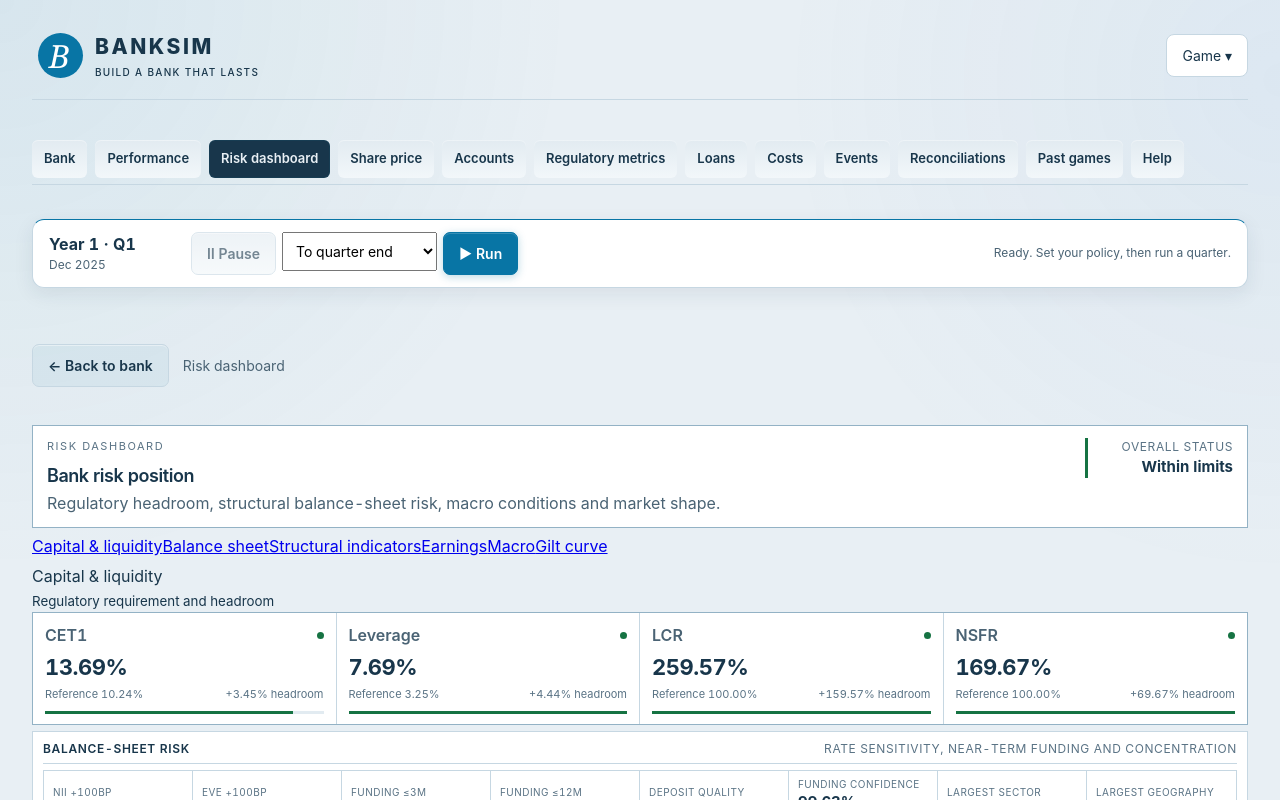
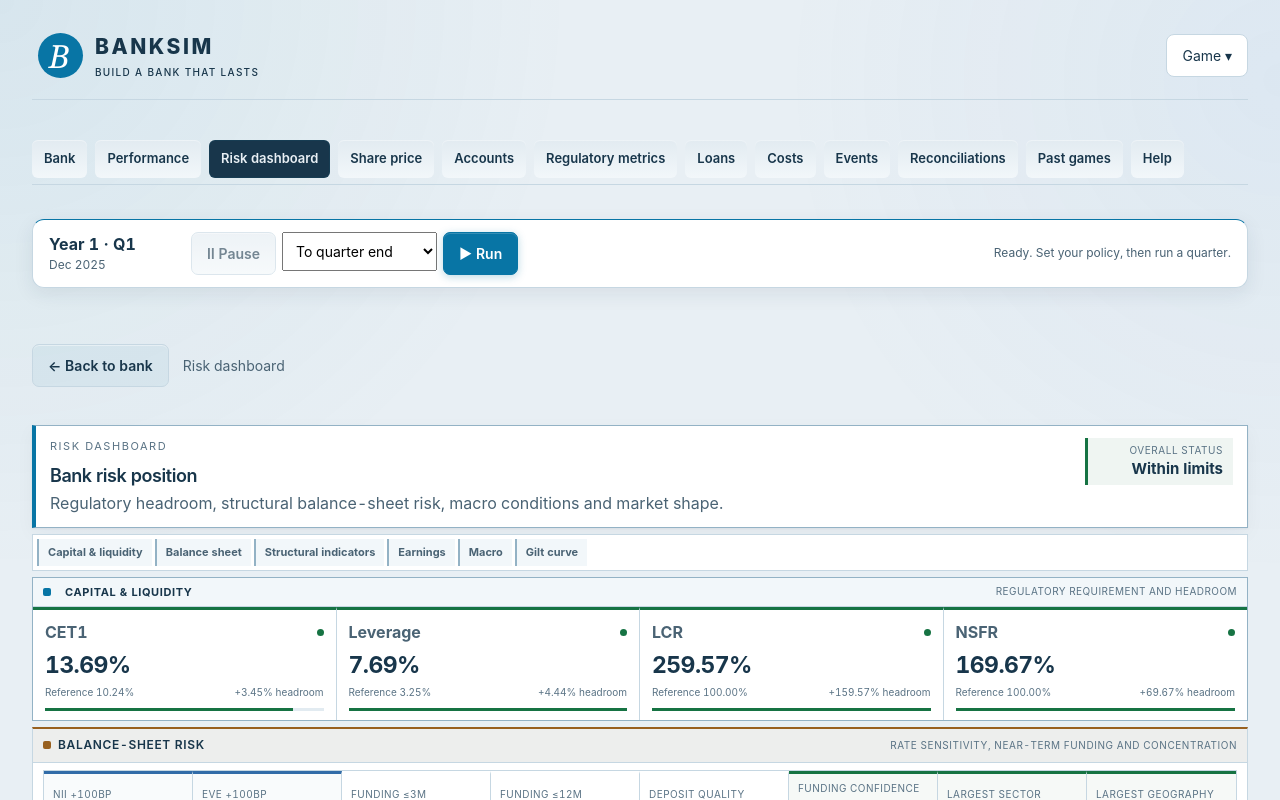
Before and after one commit to andrewlinn957/banksim, a React (Vite) app: page / in a window 1280 px wide. Both pictures are taken after a click on the button "Risk dashboard". Shown: the top 800 px of the page. Built offline with nearby package versions, Linux system fonts and the light colour scheme.

Commit message:
Add visual hierarchy and chart styling to risk dashboard

```diff
--- a/src/components/RiskDashboard.css
+++ b/src/components/RiskDashboard.css
@@ -1,5 +1,18 @@
 .risk-command {
+  --risk-balance: #98601f;
+  --risk-structural: #75579a;
+  --risk-earnings: #25725f;
+  --risk-macro: #326ca8;
+  --risk-curve: #167c8a;
   gap: 8px;
+}
+
+[data-theme='dark'] .risk-command {
+  --risk-balance: #d79a50;
+  --risk-structural: #b99ad7;
+  --risk-earnings: #68b59e;
+  --risk-macro: #79aee2;
+  --risk-curve: #58b5bf;
 }
 
 .risk-command-header {
@@ -9,7 +22,9 @@
   gap: 16px;
   padding: 12px 14px;
   border: 1px solid var(--border-strong);
+  border-left: 4px solid var(--accent);
   background: var(--panel-strong);
+  box-shadow: var(--card-shadow);
 }
 
 .risk-command-header h2 {
@@ -19,39 +34,127 @@
 
 .risk-command-status {
   min-width: 148px;
-  padding-left: 12px;
+  padding: 5px 10px 5px 12px;
   border-left: 3px solid var(--border-strong);
+  background: var(--bg-3);
   display: flex;
   flex-direction: column;
   align-items: flex-end;
 }
 
 .risk-command-status span,
-.risk-panel-heading span {
+.risk-panel-heading > span {
   color: var(--dim);
-  font-size: 12px;
+  font-size: 10px;
   text-transform: uppercase;
-  letter-spacing: .05em;
+  letter-spacing: .055em;
 }
 
 .risk-command-status strong {
   font-size: 15px;
 }
 
-.risk-command-status.status-good { border-left-color: var(--positive); }
-.risk-command-status.status-watch { border-left-color: var(--warning); }
-.risk-command-status.status-bad { border-left-color: var(--danger); }
+.risk-command-status.status-good {
+  border-left-color: var(--positive);
+  background: color-mix(in srgb, var(--positive) 7%, var(--panel-strong));
+}
+.risk-command-status.status-watch {
+  border-left-color: var(--warning);
+  background: color-mix(in srgb, var(--warning) 8%, var(--panel-strong));
+}
+.risk-command-status.status-bad {
+  border-left-color: var(--danger);
+  background: color-mix(in srgb, var(--danger) 7%, var(--panel-strong));
+}
+
+.risk-jump-nav {
+  display: flex;
+  align-items: center;
+  gap: 3px;
+  padding: 4px;
+  border: 1px solid var(--border);
+  background: var(--panel-strong);
+  overflow-x: auto;
+  scrollbar-width: thin;
+}
+
+.risk-jump-nav a {
+  flex: 0 0 auto;
+  padding: 5px 9px;
+  color: var(--muted);
+  border-left: 2px solid var(--border-strong);
+  background: var(--bg-3);
+  font-size: 11px;
+  font-weight: 650;
+  text-decoration: none;
+}
+
+.risk-jump-nav a:hover,
+.risk-jump-nav a:focus-visible {
+  color: var(--text);
+  border-left-color: var(--accent);
+  background: color-mix(in srgb, var(--accent) 8%, var(--panel-strong));
+}
+
+.risk-signal-section {
+  border: 1px solid var(--border-strong);
+  background: var(--panel-strong);
+  scroll-margin-top: 8px;
+}
+
+.risk-section-heading {
+  display: flex;
+  align-items: center;
+  justify-content: space-between;
+  gap: 12px;
+  padding: 6px 10px;
+  border-bottom: 1px solid var(--border);
+  background: var(--bg-3);
+}
+
+.risk-section-heading > div {
+  display: flex;
+  align-items: center;
+  gap: 7px;
+  font-size: 11px;
+  font-weight: 700;
+  text-transform: uppercase;
+  letter-spacing: .055em;
+}
+
+.risk-section-heading small {
+  color: var(--dim);
+  font-size: 10px;
+  text-transform: uppercase;
+  letter-spacing: .045em;
+}
+
+.risk-section-mark {
+  display: inline-block;
+  width: 8px;
+  height: 8px;
+  margin-right: 7px;
+  border-radius: 2px;
+  background: var(--accent);
+}
+
+.risk-mark-regulatory { background: var(--accent); }
+.risk-mark-balance { background: var(--risk-balance); }
+.risk-mark-structural { background: var(--risk-structural); }
+.risk-mark-earnings { background: var(--risk-earnings); }
+.risk-mark-macro { background: var(--risk-macro); }
+.risk-mark-curve { background: var(--risk-curve); }
 
 .risk-signal-grid {
   display: grid;
   grid-template-columns: repeat(4, minmax(0, 1fr));
-  border: 1px solid var(--border-strong);
   background: var(--panel-strong);
 }
 
 .risk-signal {
-  padding: 10px 12px;
+  padding: 10px 12px 9px;
   border-right: 1px solid var(--border);
+  border-top: 3px solid var(--border-strong);
 }
 
 .risk-signal:last-child { border-right: 0; }
@@ -67,20 +170,20 @@
 
 .risk-signal-label {
   color: var(--muted);
-  font-weight: 600;
+  font-weight: 650;
 }
 
 .risk-signal > strong {
   display: block;
   margin-top: 4px;
-  font-size: 22px;
-  letter-spacing: -.02em;
+  font-size: 23px;
+  letter-spacing: -.025em;
 }
 
 .risk-signal-meta {
   margin-top: 2px;
   color: var(--dim);
-  font-size: 11px;
+  font-size: 10px;
 }
 
 .risk-dot {
@@ -90,6 +193,9 @@
   background: var(--border-strong);
 }
 
+.signal-good { border-top-color: var(--positive); }
+.signal-watch { border-top-color: var(--warning); }
+.signal-bad { border-top-color: var(--danger); }
 .signal-good .risk-dot,
 .signal-good .risk-bar span { background: var(--positive); }
 .signal-watch .risk-dot,
@@ -111,22 +217,50 @@
 
 .risk-command-panel {
   border: 1px solid var(--border);
+  border-top: 2px solid var(--border-strong);
   background: var(--panel-strong);
-  padding: 8px 10px 10px;
+  padding: 0 10px 10px;
   min-width: 0;
+  scroll-margin-top: 8px;
 }
 
+.risk-section-balance { border-top-color: var(--risk-balance); }
+.risk-section-structural { border-top-color: var(--risk-structural); }
+.risk-section-earnings { border-top-color: var(--risk-earnings); }
+.risk-section-macro { border-top-color: var(--risk-macro); }
+.risk-section-curve { border-top-color: var(--risk-curve); }
+
 .risk-panel-heading {
-  margin-bottom: 6px;
-  padding-bottom: 5px;
+  min-height: 34px;
+  margin: 0 -10px 7px;
+  padding: 6px 10px;
   border-bottom: 1px solid var(--border);
+  background: var(--bg-3);
 }
 
 .risk-panel-heading h3 {
+  display: flex;
+  align-items: center;
   margin: 0;
   font-size: 12px;
   text-transform: uppercase;
   letter-spacing: .055em;
+}
+
+.risk-section-balance .risk-panel-heading {
+  background: color-mix(in srgb, var(--risk-balance) 6%, var(--bg-3));
+}
+.risk-section-structural .risk-panel-heading {
+  background: color-mix(in srgb, var(--risk-structural) 6%, var(--bg-3));
+}
+.risk-section-earnings .risk-panel-heading {
+  background: color-mix(in srgb, var(--risk-earnings) 6%, var(--bg-3));
+}
+.risk-section-macro .risk-panel-heading {
+  background: color-mix(in srgb, var(--risk-macro) 6%, var(--bg-3));
+}
+.risk-section-curve .risk-panel-heading {
+  background: color-mix(in srgb, var(--risk-curve) 6%, var(--bg-3));
 }
 
 .risk-metric-strip {
@@ -139,17 +273,17 @@
 }
 
 .risk-strip-balance { grid-template-columns: repeat(8, minmax(145px, 1fr)); }
+.risk-strip-structural { grid-template-columns: repeat(8, minmax(155px, 1fr)); }
 .risk-strip-franchise { grid-template-columns: repeat(6, minmax(150px, 1fr)); }
-.risk-strip-macro { grid-template-columns: repeat(10, minmax(135px, 1fr)); }
-.risk-strip-factors { grid-template-columns: repeat(4, minmax(160px, 1fr)); }
-.risk-strip-curve { grid-template-columns: repeat(7, minmax(110px, 1fr)); }
-.risk-strip-curve-diagnostics { grid-template-columns: repeat(6, minmax(130px, 1fr)); }
+.risk-strip-macro-observed { grid-template-columns: repeat(6, minmax(145px, 1fr)); }
+.risk-strip-macro-state { grid-template-columns: repeat(8, minmax(145px, 1fr)); }
 
 .risk-metric {
   min-width: 0;
-  min-height: 58px;
-  padding: 7px 9px;
+  min-height: 61px;
+  padding: 8px 9px 7px;
   border-right: 1px solid var(--border);
+  border-top: 3px solid transparent;
   display: flex;
   flex-direction: column;
   justify-content: center;
@@ -174,19 +308,141 @@
 }
 
 .risk-metric > small {
-  margin-top: 2px;
+  margin-top: 3px;
   color: var(--dim);
-  font-size: 10px;
+  font-size: 9px;
+  line-height: 1.2;
   white-space: nowrap;
 }
 
+.risk-metric-info {
+  border-top-color: var(--risk-macro);
+  background: color-mix(in srgb, var(--risk-macro) 3%, var(--panel-strong));
+}
+.risk-metric-good {
+  border-top-color: var(--positive);
+  background: color-mix(in srgb, var(--positive) 4%, var(--panel-strong));
+}
+.risk-metric-watch {
+  border-top-color: var(--warning);
+  background: color-mix(in srgb, var(--warning) 5%, var(--panel-strong));
+}
+.risk-metric-bad {
+  border-top-color: var(--danger);
+  background: color-mix(in srgb, var(--danger) 4%, var(--panel-strong));
+}
+
 .risk-substrip-label {
-  margin: 7px 0 4px;
+  margin: 8px 0 4px;
   color: var(--dim);
+  font-size: 9px;
+  font-weight: 700;
+  text-transform: uppercase;
+  letter-spacing: .065em;
+}
+
+.risk-curve-layout {
+  display: grid;
+  grid-template-columns: minmax(0, 2.2fr) minmax(285px, .8fr);
+  gap: 8px;
+  align-items: stretch;
+}
+
+.gilt-curve-chart {
+  position: relative;
+  min-width: 0;
+  padding: 8px 8px 2px;
+  border: 1px solid var(--border);
+  background: var(--bg-3);
+}
+
+.gilt-curve-chart svg {
+  display: block;
+  width: 100%;
+  height: auto;
+  min-height: 210px;
+}
+
+.gilt-curve-chart-key {
+  position: absolute;
+  top: 8px;
+  right: 10px;
+  display: flex;
+  align-items: center;
+  gap: 6px;
+  color: var(--dim);
+  font-size: 9px;
+  text-transform: uppercase;
+  letter-spacing: .045em;
+}
+
+.gilt-curve-key-line {
+  width: 18px;
+  height: 2px;
+  background: var(--risk-curve);
+}
+
+.gilt-curve-gridline {
+  stroke: var(--border);
+  stroke-width: 1;
+  vector-effect: non-scaling-stroke;
+}
+
+.gilt-curve-axis {
+  stroke: var(--border-strong);
+  stroke-width: 1;
+  vector-effect: non-scaling-stroke;
+}
+
+.gilt-curve-area {
+  fill: color-mix(in srgb, var(--risk-curve) 9%, transparent);
+}
+
+.gilt-curve-line {
+  fill: none;
+  stroke: var(--risk-curve);
+  stroke-width: 2.5;
+  stroke-linejoin: round;
+  stroke-linecap: round;
+  vector-effect: non-scaling-stroke;
+}
+
+.gilt-curve-point {
+  fill: var(--panel-strong);
+  stroke: var(--risk-curve);
+  stroke-width: 2;
+  vector-effect: non-scaling-stroke;
+}
+
+.gilt-curve-x-label,
+.gilt-curve-y-label,
+.gilt-curve-axis-title {
+  fill: var(--dim);
+  font-family: Inter, ui-sans-serif, system-ui, sans-serif;
   font-size: 10px;
+}
+
+.gilt-curve-axis-title {
+  font-size: 9px;
   text-transform: uppercase;
-  letter-spacing: .055em;
+  letter-spacing: .05em;
 }
+
+.risk-curve-diagnostics {
+  display: grid;
+  grid-template-columns: repeat(3, minmax(0, 1fr));
+  align-content: start;
+  border: 1px solid var(--border);
+  background: var(--panel-strong);
+}
+
+.risk-curve-diagnostics .risk-metric {
+  border-right: 1px solid var(--border);
+  border-bottom: 1px solid var(--border);
+}
+
+.risk-curve-diagnostics .risk-metric:nth-child(3n) { border-right: 0; }
+.risk-curve-diagnostics .risk-metric:nth-last-child(-n + 3) { border-bottom: 0; }
 
 .risk-delta-grid {
   display: grid;
@@ -219,12 +475,19 @@
   white-space: nowrap;
 }
 
+@media (max-width: 1050px) {
+  .risk-curve-layout { grid-template-columns: 1fr; }
+  .risk-curve-diagnostics { grid-template-columns: repeat(3, minmax(120px, 1fr)); }
+}
+
 @media (max-width: 900px) {
   .risk-signal-grid { grid-template-columns: repeat(2, minmax(0, 1fr)); }
   .risk-signal:nth-child(2) { border-right: 0; }
   .risk-signal:nth-child(-n+2) { border-bottom: 1px solid var(--border); }
   .risk-delta-grid { grid-template-columns: 1fr 1fr; }
   .risk-delta { border-bottom: 1px solid var(--border); }
+  .risk-panel-heading > span,
+  .risk-section-heading small { display: none; }
 }
 
 @media (max-width: 560px) {
@@ -233,12 +496,18 @@
     align-items: flex-start;
     border-left: 0;
     border-top: 3px solid var(--border-strong);
-    padding: 7px 0 0;
+    padding: 7px 9px;
     width: 100%;
   }
+  .risk-section-heading { justify-content: flex-start; }
   .risk-signal-grid { grid-template-columns: 1fr; }
   .risk-signal { border-right: 0; border-bottom: 1px solid var(--border); }
   .risk-signal:last-child { border-bottom: 0; }
   .risk-delta-grid { grid-template-columns: 1fr; }
   .risk-delta { border-right: 0; }
+  .risk-curve-diagnostics { grid-template-columns: repeat(2, minmax(115px, 1fr)); }
+  .risk-curve-diagnostics .risk-metric:nth-child(3n) { border-right: 1px solid var(--border); }
+  .risk-curve-diagnostics .risk-metric:nth-child(2n) { border-right: 0; }
+  .risk-curve-diagnostics .risk-metric:nth-last-child(-n + 3) { border-bottom: 1px solid var(--border); }
+  .risk-curve-diagnostics .risk-metric:nth-last-child(-n + 2) { border-bottom: 0; }
 }
```
